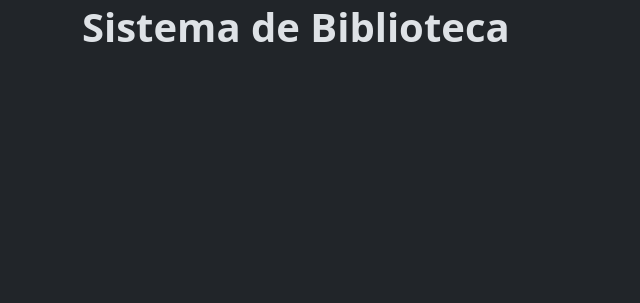
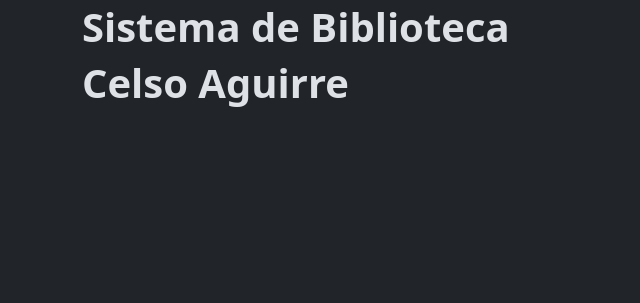
Before and after one commit to Celag1/sexto-uniandes-celag, a PHP site: page / in a window 1280 px wide. Shown: the part 53-356 px from the top of the page, without its empty margins (0-640 px from the left). Run offline with PHP 8.4, Linux system fonts and the light colour scheme.

Commit message:
Add files via upload

```diff
--- a/sisbiblioteca/vistas/paginas/inicio.php
+++ b/sisbiblioteca/vistas/paginas/inicio.php
@@ -1 +1,2 @@
 <h1 class="display-6 fw-bold">Sistema de Biblioteca</h1>
+<h1 class="display-6 fw-bold">Celso Aguirre</h1>
```
